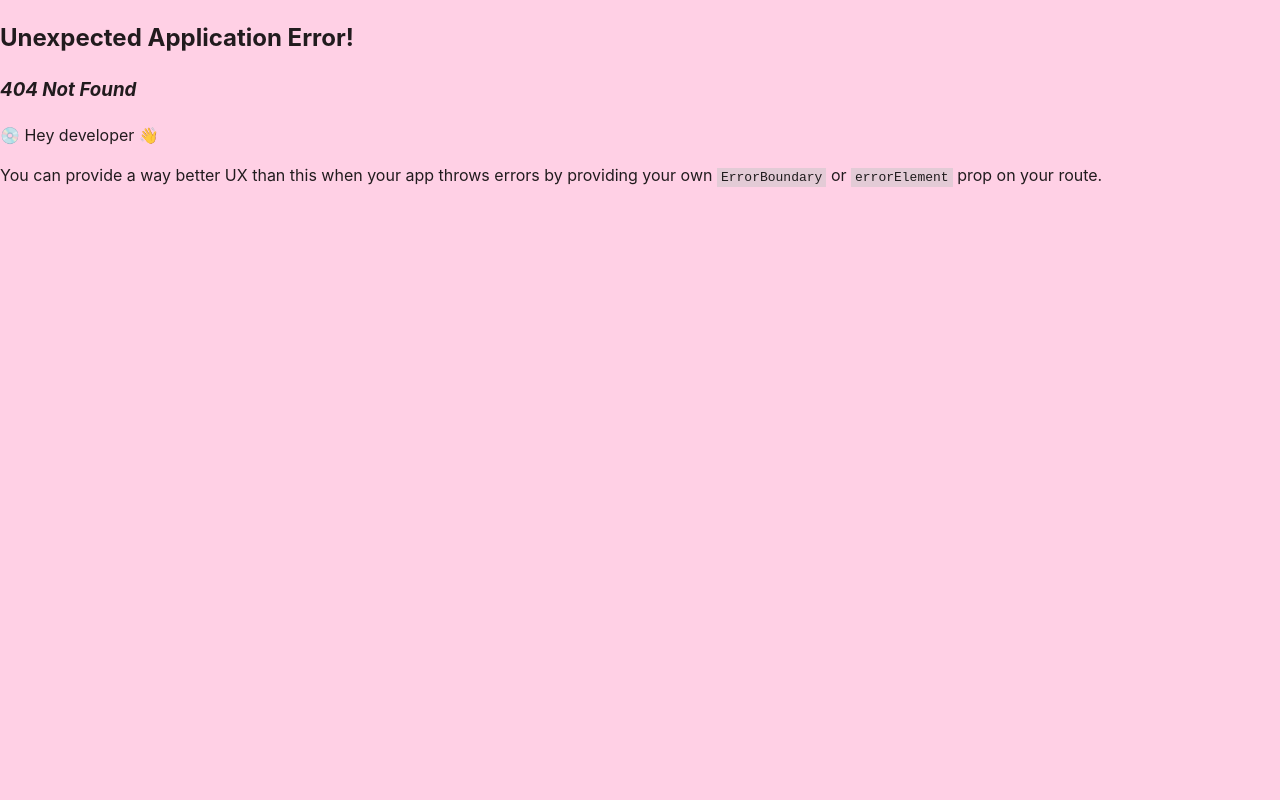
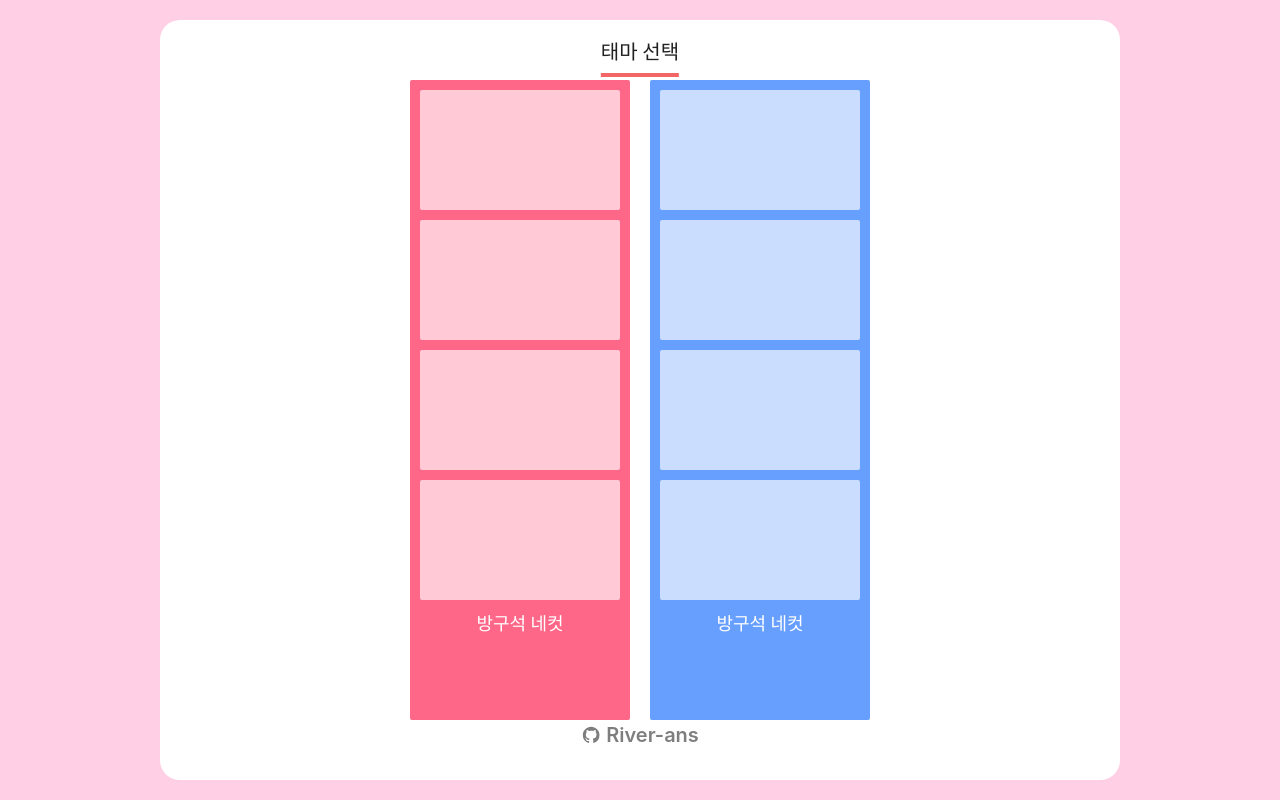
Before and after one commit to River-ans/FourCut-project, a React (Vite) app: page /theme in a window 1280 px wide. Before the commit this address had no page. Built offline with nearby package versions, Linux system fonts and the light colour scheme.

Commit message:
테마 선택 화면구현 완성!

```diff
--- a/src/components/theme/fourCut-theme.jsx
+++ b/src/components/theme/fourCut-theme.jsx
@@ -1,13 +1,24 @@
 import style from "../../styles/theme.module.scss";
 
-const FourCutTheme = ({ imgs }) => {
+const FourCutTheme = ({ imgs, theme = "pink" }) => {
+  const containerClasses = [style.imgContainer, style[theme]];
+
   return (
-    <div className={`${style.imgContainer} ${style.pink}`}>
-      {imgs.map((image) => (
-        <div key={image.id} className={style.imgBox}>
-          <img src={image.imgUrl} alt={`image-${image.id}`} />
-        </div>
-      ))}
+    <div className={containerClasses.join(" ")}>
+      {imgs && imgs.length > 0 ? (
+        imgs.map((image) => (
+          <div key={image.id} className={style.imgBox}>
+            <img src={image.imgUrl} alt={`image-${image.id}`} />
+          </div>
+        ))
+      ) : (
+        <>
+          <div className={style.imgBox}></div>
+          <div className={style.imgBox}></div>
+          <div className={style.imgBox}></div>
+          <div className={style.imgBox}></div>
+        </>
+      )}
       <h2 className={style.imgContent}>방구석 네컷</h2>
     </div>
   );
--- /dev/null
+++ b/src/constants/themeConfig.js
@@ -0,0 +1,10 @@
+const themeColor = [{ color: "pink" }, { color: "blue" }];
+
+export const getThemes = () => {
+  return themeColor;
+};
+
+export const getTheme = (themeId) => {
+  const theme = themeColor.find((t) => t.color === themeId);
+  return theme ? theme.color : null;
+};
--- a/src/main.jsx
+++ b/src/main.jsx
@@ -11,11 +11,19 @@ import {
 } from "react-router-dom";
 import Layout from "./routes/layout";
 import Index from "./routes";
+import Theme, { loader as themesLoader } from "./routes/theme";
+import Photo, { loader as themeLoader } from "./routes/photo";
 
 const router = createBrowserRouter(
   createRoutesFromElements(
     <Route path="/" element={<Layout />}>
       <Route index element={<Index />}></Route>
+      <Route path="theme" element={<Theme />} loader={themesLoader}></Route>
+      <Route
+        path="theme/:themeId"
+        element={<Photo />}
+        loader={themeLoader}
+      ></Route>
     </Route>
   )
 );
--- a/src/routes/index.jsx
+++ b/src/routes/index.jsx
@@ -1,7 +1,7 @@
 import { Link } from "react-router-dom";
 import style from "../styles/index.module.scss";
 import FourCutTheme from "../components/theme/fourCut-theme";
-import { RiGithubFill } from "react-icons/ri";
+
 const imgs = [
   { id: 1, imgUrl: "../src/assets/img/1.png" },
   { id: 2, imgUrl: "../src/assets/img/2.png" },
@@ -13,7 +13,7 @@ const Index = () => {
   return (
     <main className={style.main}>
       <div className={style.rotate}>
-        <FourCutTheme imgs={imgs} />
+        <FourCutTheme imgs={imgs} theme="pink" />
       </div>
       <div className={style.content}>
         <h1>
@@ -23,14 +23,6 @@ const Index = () => {
           시작
         </Link>
       </div>
-      <a
-        href="https://github.com/River-ans/FourCut-project"
-        className={style.githubLink}
-        target="_blank"
-        rel="noopener noreferrer"
-      >
-        <RiGithubFill className={style.github} /> River-ans
-      </a>
     </main>
   );
 };
--- a/src/routes/layout.jsx
+++ b/src/routes/layout.jsx
@@ -1,11 +1,19 @@
 import { Outlet } from "react-router-dom";
 import style from "../styles/layout.module.scss";
-
+import { RiGithubFill } from "react-icons/ri";
 const Layout = () => {
   return (
     <div className={style.container}>
       <div className={style.box}>
         <Outlet />
+        <a
+          href="https://github.com/River-ans/FourCut-project"
+          className={style.githubLink}
+          target="_blank"
+          rel="noopener noreferrer"
+        >
+          <RiGithubFill className={style.github} /> River-ans
+        </a>
       </div>
     </div>
   );
--- /dev/null
+++ b/src/routes/photo.jsx
@@ -0,0 +1,45 @@
+import React, { useRef, useEffect } from "react";
+import { useLoaderData } from "react-router-dom";
+import { getTheme } from "../constants/themeConfig";
+import style from "../styles/photo.module.scss";
+
+export function loader({ params }) {
+  const theme = getTheme(params.themeId);
+  if (!theme) {
+    throw new Error("not found");
+  }
+  console.log(theme);
+  return { theme };
+}
+
+const Photo = () => {
+  const { theme } = useLoaderData();
+  const videoRef = useRef(null);
+
+  useEffect(() => {
+    async function startCamera() {
+      try {
+        const stream = await navigator.mediaDevices.getUserMedia({
+          video: true,
+        });
+        if (videoRef.current) {
+          videoRef.current.srcObject = stream;
+        }
+      } catch (err) {
+        console.error("카메라를 실행할 수 없습니다:", err);
+      }
+    }
+
+    startCamera();
+  }, []);
+
+  return (
+    <div className={style.container}>
+      <h2 className={style.title}>사진</h2>
+      <video ref={videoRef} autoPlay className={style.video}></video>
+      {/* 나머지 UI는 여기에 */}
+    </div>
+  );
+};
+
+export default Photo;
--- /dev/null
+++ b/src/routes/theme.jsx
@@ -0,0 +1,29 @@
+import { Link, useLoaderData } from "react-router-dom";
+import FourCutTheme from "../components/theme/fourCut-theme";
+import style from "../styles/themePage.module.scss";
+import { getThemes } from "../constants/themeConfig";
+
+export function loader() {
+  const themeColor = getThemes();
+  return { themeColor };
+}
+
+const Theme = () => {
+  const { themeColor } = useLoaderData();
+  return (
+    <main className={style.main}>
+      <h2 className={style.title}>태마 선택</h2>
+      {themeColor.map((theme) => (
+        <div key={theme.color} className={style.box}>
+          <FourCutTheme theme={theme.color} />
+
+          <Link to={`${theme.color}`} className={style.btn}>
+            선택
+          </Link>
+        </div>
+      ))}
+    </main>
+  );
+};
+
+export default Theme;
--- a/src/styles/index.module.scss
+++ b/src/styles/index.module.scss
@@ -35,23 +35,7 @@
     opacity: 0.8;
 }
 
-.githubLink{
-    position: absolute;
-    bottom: 0;
-    text-decoration: none;
-    color: black;
-    display: flex;
-    align-items: center;
-    gap: 5px;
-    font-size: 20px;
-    left: 50%;
-    transform: translate(-50%, -100%);
-    opacity: 0.5;
-    font-weight: 600;
-}
-.githubLink:hover{
-    opacity: 1;
-}
+
 
 @media (max-width: 600px) {
 
@@ -65,7 +49,5 @@
         padding: 5px 30px;
         font-size: 14px;
     }
-    .githubLink{
-        font-size: 16px;
-    }
+
 }
--- a/src/styles/layout.module.scss
+++ b/src/styles/layout.module.scss
@@ -19,6 +19,23 @@
     align-items: center;
     position: relative;
 }
+.githubLink{
+    position: absolute;
+    bottom: 0;
+    text-decoration: none;
+    color: black;
+    display: flex;
+    align-items: center;
+    gap: 5px;
+    font-size: 20px;
+    left: 50%;
+    transform: translate(-50%, -100%);
+    opacity: 0.5;
+    font-weight: 600;
+}
+.githubLink:hover{
+    opacity: 1;
+}
 
 
 @media (max-width: 450px) {
@@ -26,4 +43,7 @@
         margin:20px  10px;
 
     }
+    .githubLink{
+        font-size: 16px;
+    }
 }
--- /dev/null
+++ b/src/styles/photo.module.scss
@@ -0,0 +1,18 @@
+.container{
+    display: flex;
+    flex-direction: column;
+    align-items: center;
+}
+.title{
+    position: absolute;
+    font-size: 20px;
+    height: 40px;
+    border-bottom: 4px solid rgb(243, 102, 102);
+    top: 0%;
+    left: 50%;
+    transform: translate(-50%, 0%);
+}
+.video{
+    width: 100%;
+    transform: scaleX(-1);
+}
--- a/src/styles/theme.module.scss
+++ b/src/styles/theme.module.scss
@@ -1,3 +1,4 @@
+
 .imgContainer{
     display: flex;
     flex-direction: column;
@@ -12,11 +13,15 @@
 .pink{
     background-color: rgb(255, 103, 136);
 }
+.blue{
+    background-color: rgb(103, 159, 255);
+}
 
 .imgBox{
     height: 120px;
     overflow: hidden;
     border-radius: 2px;
+    background-color: rgba(255, 255, 255, 0.651);
 }
 
 .imgBox>img{
--- /dev/null
+++ b/src/styles/themePage.module.scss
@@ -0,0 +1,49 @@
+.main{
+    display: flex;
+    gap: 20px;
+
+}
+.title{
+    position: absolute;
+    font-size: 20px;
+    height: 40px;
+    border-bottom: 4px solid rgb(243, 102, 102);
+    top: 0%;
+    left: 50%;
+    transform: translate(-50%, 0%);
+}
+.box{
+    display: flex;
+    flex-direction: column;
+    justify-content: center;
+    align-items: center;
+    position: relative;
+    border-radius: 2px;
+    transition: 0.1s;
+}
+.box:hover{
+    outline:2px solid rgba(0, 0, 0, 0.391);
+
+}
+
+.btn{
+
+    opacity: 0;
+    text-decoration: none;
+    position: absolute;
+    color: white;
+    transition: 0.3s;
+    width: 100%;
+    height: 100%;
+    display: flex;
+    align-items: center;
+    justify-content: center;
+    font-size: 20px;
+    font-weight: 900;
+
+}
+
+.box:hover .btn {
+    background-color: rgba(0, 0, 0, 0.239);
+    opacity: 1;
+  }
```
